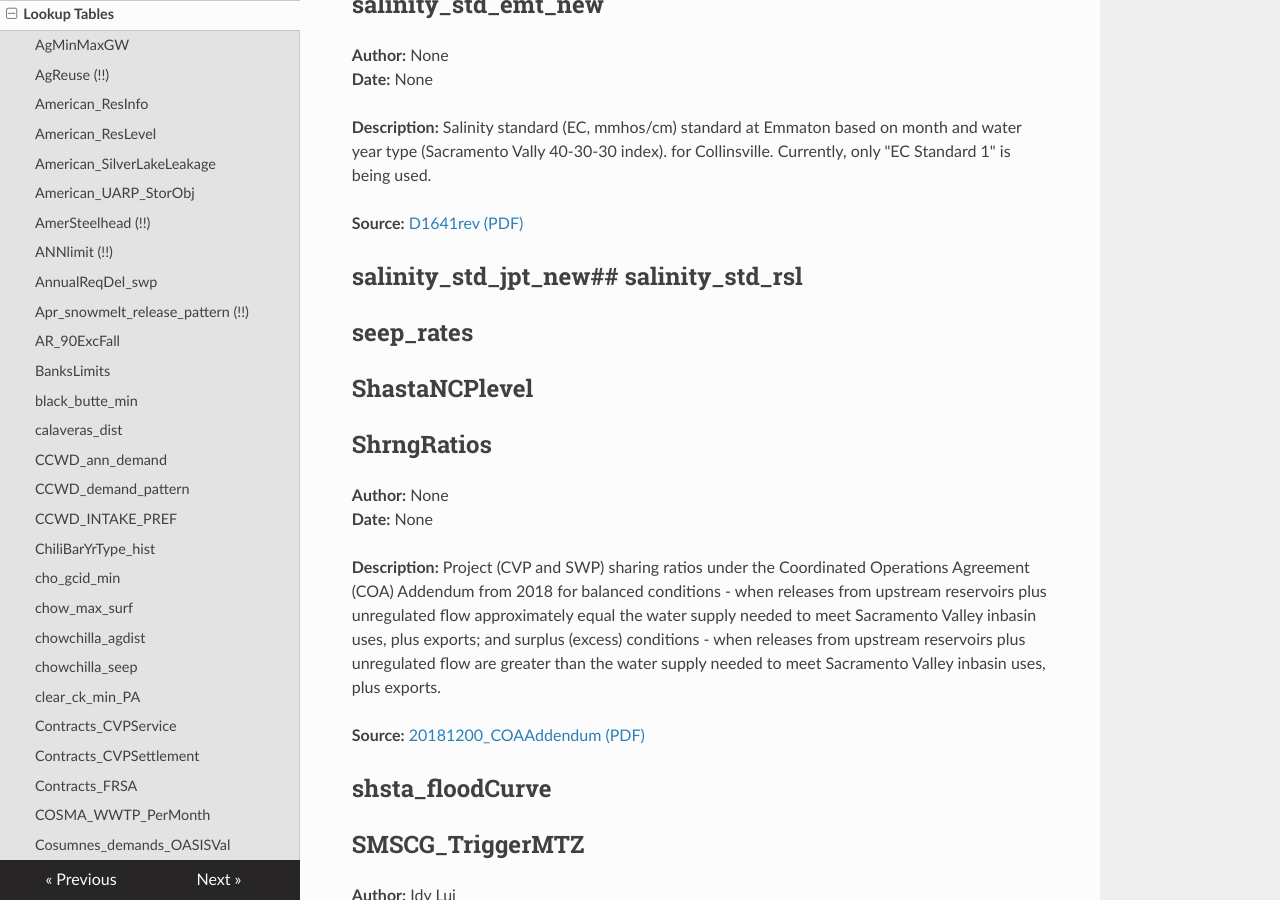
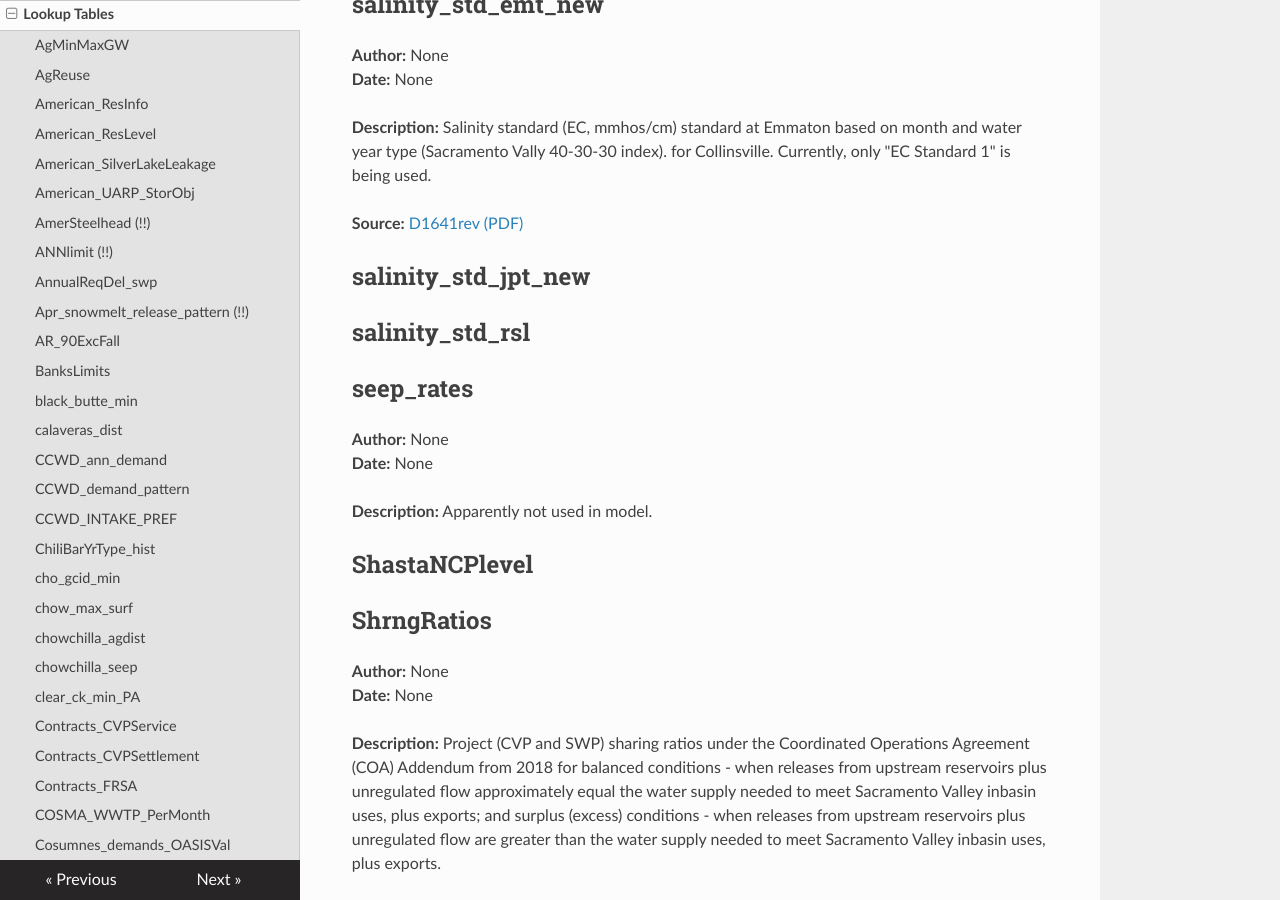
Before and after one commit to CentralValleyModeling/centralvalleymodeling.github.io, an MkDocs documentation site: the page built from docs/lookuptables.md, in a window 1280 px wide and 900 px high, scrolled down 21044 px. Built offline with MkDocs 1.6.1, drawn with Linux system fonts in a browser that asks for light colours; nearby versions of some CDN libraries.

Commit message:
Update lookup.md

```diff
--- a/docs/lookuptables.md
+++ b/docs/lookuptables.md
@@ -14,7 +14,7 @@ Presents minimum GW pumping (as a fraction of applied water demand) for CalSim 3
 **Source:** [CS3_VolI_11_AgriculturalWaterUse_clean (PDF)](https://cadwr.box.com/s/ojp1bsy92q4evhl404v77uzx3zriepl5)
 
 
-## AgReuse (!!)
+## AgReuse
 ## American_ResInfo
 Area-capacity curves for reservoirs in the Lower, Middle Fork and Upper American River (French Meadows, Hell Hole, Gerle, Loon Lake, Union Valley, Ice House, Folsom, Lake Valley, Stumpy Meadows, Silver, Caples, Lake Aloha, Echo Lake, Jenkinson Lake, etc.).
 
@@ -637,8 +637,14 @@ Note: In the table, (-1) indicates no data and (-2) indicates a time series is u
 
 **Source:** [D1641rev (PDF)](https://cadwr.box.com/s/1gd2229l39ca7xj60be3ocvzo0jg7mit)
 
-## salinity_std_jpt_new## salinity_std_rsl
+## salinity_std_jpt_new
+## salinity_std_rsl
 ## seep_rates
+**Author:** None
+**Date:**  None
+
+**Description:** Apparently not used in model.
+
 ## ShastaNCPlevel
 ## ShrngRatios
 **Author:** None
```
